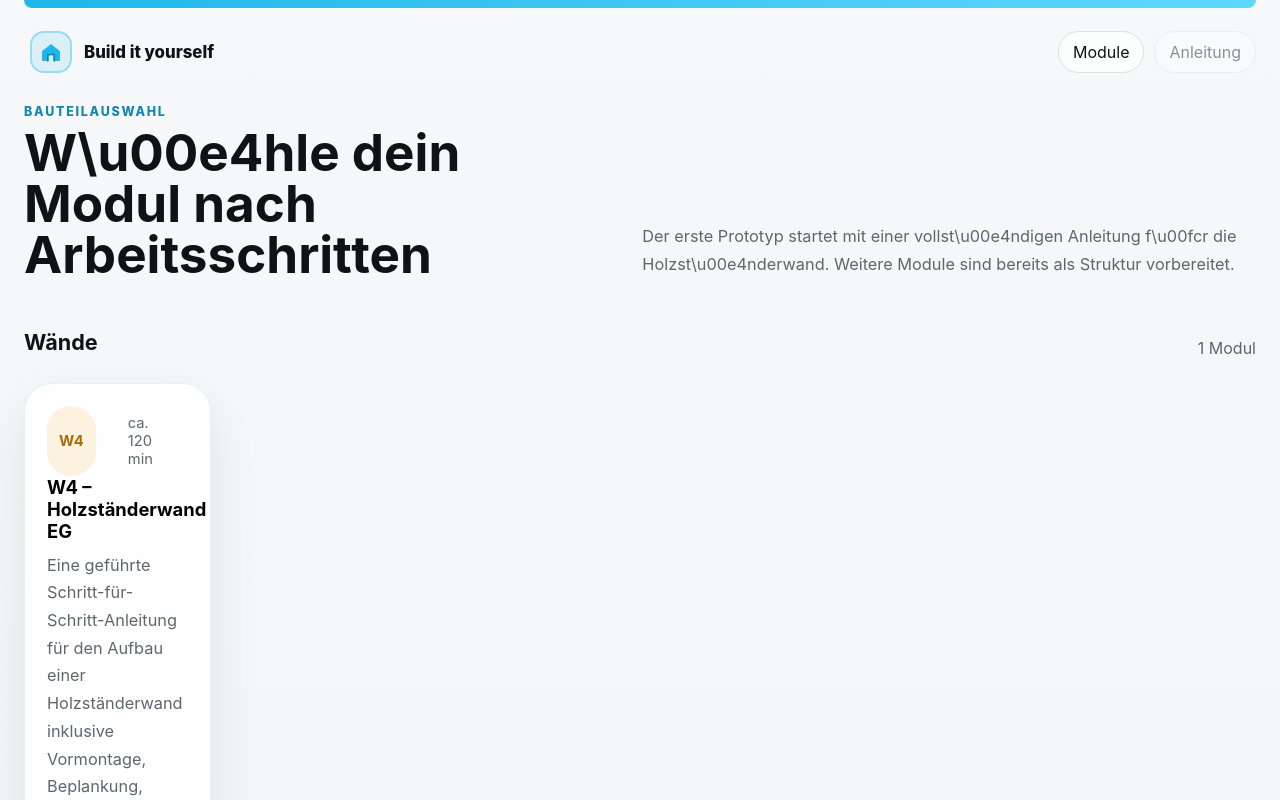
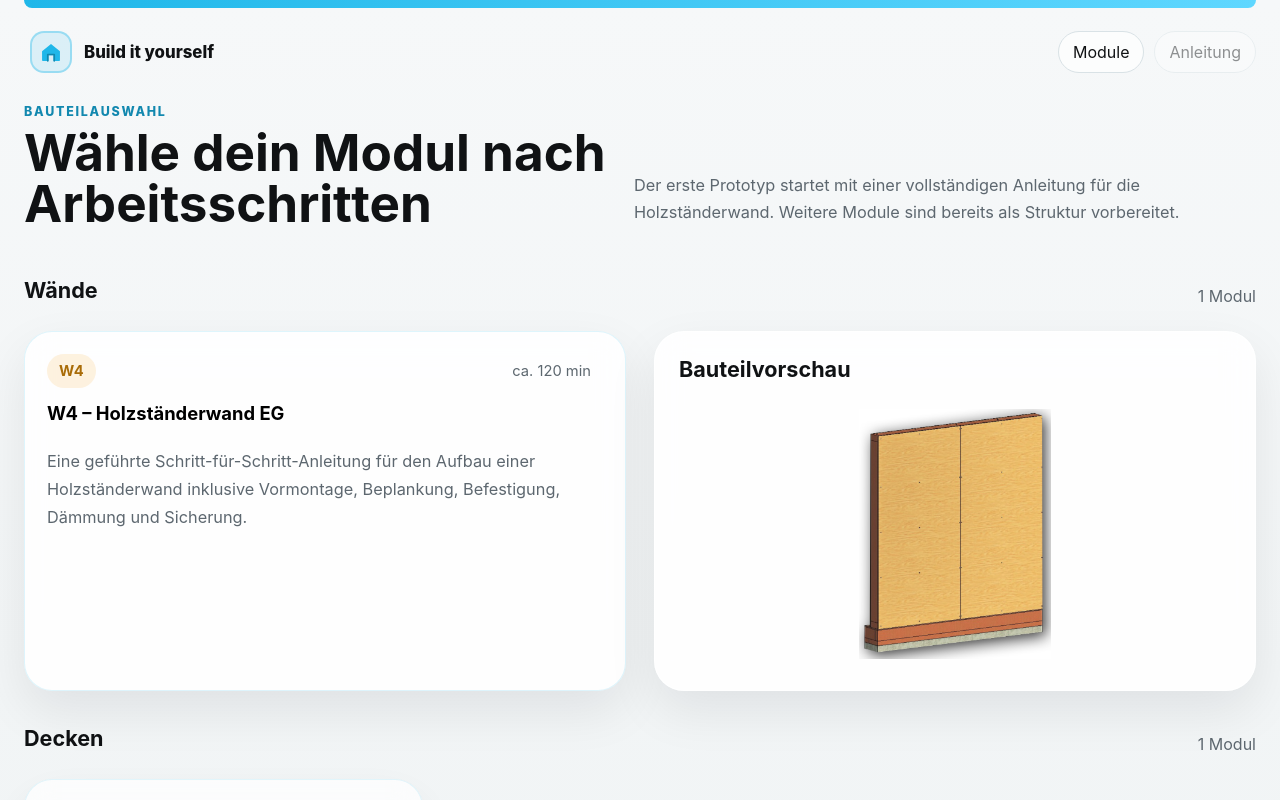
Before and after one commit to iFeelix95/build-it-yourself-app, a React (Vite) app: page / in a window 1280 px wide. Both pictures are taken after a click on the button "Module". Shown: the top 800 px of the page. Built offline with nearby package versions, Linux system fonts and the light colour scheme.

Commit message:
Add wall module preview and layout improvements

```diff
--- a/src/components/ModelViewer.jsx
+++ b/src/components/ModelViewer.jsx
@@ -3,7 +3,7 @@ export default function ModelViewer() {
     <div
       style={{
         width: '100%',
-        height: '220px',
+        height: '420px',
         background: '#ffffff',
         border: '2px solid #1fb7e9',
         borderRadius: '24px',
@@ -14,7 +14,7 @@ export default function ModelViewer() {
         fontSize: '24px',
       }}
     >
-      3D Viewer Placeholder
+      MODEL VIEWER TEST
     </div>
   )
 }
--- a/src/data/modules.js
+++ b/src/data/modules.js
@@ -1,12 +1,12 @@
 export const modules = [
   {
     id: 'w4',
-    title: 'Bauteil W4 \u2013 Holzst\u00e4nderwand EG',
-    shortTitle: 'W4 \u2013 Holzst\u00e4nderwand EG',
-    category: 'W\u00e4nde',
+    title: 'Bauteil W4 – Holzständerwand EG',
+    shortTitle: 'W4 – Holzständerwand EG',
+    category: 'Wände',
     duration: 'ca. 120 min',
     description:
-      'Eine gef\u00fchrte Schritt-f\u00fcr-Schritt-Anleitung f\u00fcr den Aufbau einer Holzst\u00e4nderwand inklusive Vormontage, Beplankung, Befestigung, D\u00e4mmung und Sicherung.',
+      'Eine geführte Schritt-für-Schritt-Anleitung für den Aufbau einer Holzständerwand inklusive Vormontage, Beplankung, Befestigung, Dämmung und Sicherung.',
     tools: [
       { name: 'Wasserwaage', icon: '/icons/wasserwaage.jpg' },
       { name: 'Leiter', icon: '/icons/leiter.jpg' },
@@ -18,24 +18,24 @@ export const modules = [
         name: 'Schraube',
         icon: '/icons/schraube_80_160.png',
         qty: 15,
-        price: '0,70 \u20ac',
-        total: '10,50 \u20ac',
+        price: '0,70 €',
+        total: '10,50 €',
       },
       {
         key: 'B',
-        name: 'St\u00e4nder',
+        name: 'Ständer',
         icon: '/icons/stuetze.png',
         qty: 5,
-        price: '23,17 \u20ac',
-        total: '115,85 \u20ac',
+        price: '23,17 €',
+        total: '115,85 €',
       },
       {
         key: 'C',
-        name: 'R\u00e4hm/Schwelle',
+        name: 'Rähm/Schwelle',
         icon: '/icons/balken.png',
         qty: 2,
-        price: '23,17 \u20ac',
-        total: '46,34 \u20ac',
+        price: '23,17 €',
+        total: '46,34 €',
         shopUrl:
           'https://www.holzland.de/p/konstruktionsvollholz-fichte-nsi-nicht-sichtbarer-einbau-c24/HL1634565/?itemId=7000537361&pmzr=10133',
       },
@@ -44,46 +44,46 @@ export const modules = [
         name: 'OSB-Platte',
         icon: '/icons/osb.png',
         qty: 4,
-        price: '26,97 \u20ac',
-        total: '107,88 \u20ac',
+        price: '26,97 €',
+        total: '107,88 €',
       },
       {
         key: 'E',
         name: 'Schraube',
         icon: '/icons/schraube_35_40.png',
         qty: 68,
-        price: '0,04 \u20ac',
-        total: '2,72 \u20ac',
+        price: '0,04 €',
+        total: '2,72 €',
       },
       {
         key: 'F',
         name: 'Zugverankerung',
         icon: '/icons/zugverankerung.png',
         qty: 1,
-        price: '7,42 \u20ac',
-        total: '7,42 \u20ac',
+        price: '7,42 €',
+        total: '7,42 €',
       },
       {
         key: 'G',
-        name: 'D\u00e4mmplatte',
+        name: 'Dämmplatte',
         icon: '/icons/daemmplatte.png',
         qty: 4,
-        price: '35,39 \u20ac',
-        total: '141,56 \u20ac',
+        price: '35,39 €',
+        total: '141,56 €',
       },
     ],
     steps: [
       {
         no: '01',
-        title: 'St\u00e4nderwand vormontieren',
+        title: 'Ständerwand vormontieren',
         time: '20 min bei 2 Personen',
         focus: 'Montage',
         text:
-          'Die f\u00fcnf St\u00e4nder werden zwischen Schwelle und R\u00e4hm liegend ausgerichtet. Halte das Achsma\u00df von 62,5 cm ein, richte alle St\u00e4nder rechtwinklig aus und setze pro Verbindungspunkt eine Schraube mittig in den St\u00e4nder.',
+          'Die fünf Ständer werden zwischen Schwelle und Rähm liegend ausgerichtet. Halte das Achsmaß von 62,5 cm ein, richte alle Ständer rechtwinklig aus und setze pro Verbindungspunkt eine Schraube mittig in den Ständer.',
         notes: [
-          'Abst\u00e4nde vor dem Verschrauben mit Zollstock oder Richtschnur pr\u00fcfen.',
-          'Schrauben leicht vorbohren oder sauber anrei\u00dfen.',
-          'Arbeitsfl\u00e4che bei Bedarf mit Zwingen fixieren.',
+          'Abstände vor dem Verschrauben mit Zollstock oder Richtschnur prüfen.',
+          'Schrauben leicht vorbohren oder sauber anreißen.',
+          'Arbeitsfläche bei Bedarf mit Zwingen fixieren.',
         ],
       },
       {
@@ -92,11 +92,11 @@ export const modules = [
         time: '20 min bei 2 Personen',
         focus: 'Beplankung',
         text:
-          'Die vorbereitete Wand wird mit zwei OSB-Platten beplankt. Beide Platten liegen sto\u00dffrei nebeneinander, der Sto\u00df liegt mittig auf einem St\u00e4nder. Die Verschraubung erfolgt im gleichm\u00e4\u00dfigen Raster.',
+          'Die vorbereitete Wand wird mit zwei OSB-Platten beplankt. Beide Platten liegen stoßfrei nebeneinander, der Stoß liegt mittig auf einem Ständer. Die Verschraubung erfolgt im gleichmäßigen Raster.',
         notes: [
           'Mindestens 13 mm Randabstand zur Plattenkante einhalten.',
-          'Platten b\u00fcndig zur Unterkante der Schwelle ausrichten.',
-          'St\u00e4nderlage vorzeichnen, damit jede Schraube sauber sitzt.',
+          'Platten bündig zur Unterkante der Schwelle ausrichten.',
+          'Ständerlage vorzeichnen, damit jede Schraube sauber sitzt.',
         ],
       },
       {
@@ -105,7 +105,7 @@ export const modules = [
         time: '10 min bei 2 Personen',
         focus: 'Positionierung',
         text:
-          'Die vormontierte Wand wird aufgerichtet und lotrecht an der Au\u00dfenkante des Bodens aufgestellt. Vor dem endg\u00fcltigen Verschrauben sollte die Wand provisorisch gesichert werden.',
+          'Die vormontierte Wand wird aufgerichtet und lotrecht an der Außenkante des Bodens aufgestellt. Vor dem endgültigen Verschrauben sollte die Wand provisorisch gesichert werden.',
         notes: [
           'Mit Wasserwaage oder Laser lotrecht ausrichten.',
           'Mit Helfer oder Zwinge fixieren, damit nichts verrutscht.',
@@ -117,60 +117,58 @@ export const modules = [
         time: '10 min bei 2 Personen',
         focus: 'Sicherung',
         text:
-          'Pro Wandfeld wird eine Schraube mittig durch die Schwelle in den Boden gesetzt. Anschlie\u00dfend wird die Zugverankerung am rechten Endst\u00e4nder verschraubt und zus\u00e4tzlich schr\u00e4g im Boden befestigt.',
+          'Pro Wandfeld wird eine Schraube mittig durch die Schwelle in den Boden gesetzt. Anschließend wird die Zugverankerung am rechten Endständer verschraubt und zusätzlich schräg im Boden befestigt.',
         notes: [
-          'Zugverankerung m\u00f6glichst nah an der Ecke montieren.',
-          'Sitz und Lot nach dem Verschrauben erneut pr\u00fcfen.',
+          'Zugverankerung möglichst nah an der Ecke montieren.',
+          'Sitz und Lot nach dem Verschrauben erneut prüfen.',
         ],
       },
       {
         no: '05',
-        title: 'D\u00e4mmung einlegen',
+        title: 'Dämmung einlegen',
         time: '20 min bei 2 Personen',
         focus: 'Ausbau',
         text:
-          'Die Hohlr\u00e4ume zwischen den St\u00e4ndern werden mit D\u00e4mmplatten spannungsfrei, aber formschl\u00fcssig ausgef\u00fcllt. Gleichzeitig bleibt Raum f\u00fcr Elektro, Wasser oder Heizungsinstallationen.',
+          'Die Hohlräume zwischen den Ständern werden mit Dämmplatten spannungsfrei, aber formschlüssig ausgefüllt. Gleichzeitig bleibt Raum für Elektro, Wasser oder Heizungsinstallationen.',
         notes: [
-          'Ohne Hohlr\u00e4ume oder Fugen arbeiten.',
-          'Installationen fr\u00fchzeitig mitdenken.',
+          'Ohne Hohlräume oder Fugen arbeiten.',
+          'Installationen frühzeitig mitdenken.',
         ],
       },
       {
         no: '06',
-        title: 'Wandr\u00fcckseite beplanken und sichern',
+        title: 'Wandrückseite beplanken und sichern',
         time: '20 min bei 2 Personen',
         focus: 'Abschluss',
         text:
-          'Zum Abschluss wird die R\u00fcckseite analog zur Vorderseite mit zwei OSB-Platten beplankt. Wenn die Wand noch freisteht, muss sie tempor\u00e4r abgest\u00fctzt werden.',
+          'Zum Abschluss wird die Rückseite analog zur Vorderseite mit zwei OSB-Platten beplankt. Wenn die Wand noch freisteht, muss sie temporär abgestützt werden.',
         notes: [
-          'Schr\u00e4gst\u00fctzen oder eine tempor\u00e4re Aussteifung vorsehen.',
-          'Bis zur vollst\u00e4ndigen Verbindung mit angrenzenden Bauteilen sichern.',
+          'Schrägstützen oder eine temporäre Aussteifung vorsehen.',
+          'Bis zur vollständigen Verbindung mit angrenzenden Bauteilen sichern.',
         ],
       },
     ],
   },
   {
     id: 'd1',
-    title: 'Bauteil D1 \u2013 Deckenmodul',
-    shortTitle: 'D1 \u2013 Deckenmodul',
+    title: 'Bauteil D1 – Deckenmodul',
+    shortTitle: 'D1 – Deckenmodul',
     category: 'Decken',
     duration: 'folgt',
     placeholder: true,
-    description:
-      'Platzhalter f\u00fcr weitere Module. Hier kann sp\u00e4ter das n\u00e4chste Bauteil erg\u00e4nzt werden.',
+    description: 'Platzhalter für weitere Module. Hier kann später das nächste Bauteil ergänzt werden.',
     steps: [],
     materials: [],
     tools: [],
   },
   {
     id: 'r1',
-    title: 'Bauteil R1 \u2013 Dachelement',
-    shortTitle: 'R1 \u2013 Dachelement',
+    title: 'Bauteil R1 – Dachelement',
+    shortTitle: 'R1 – Dachelement',
     category: 'Dach',
     duration: 'folgt',
     placeholder: true,
-    description:
-      'Platzhalter f\u00fcr weitere Module. Die Struktur ist bereits vorbereitet.',
+    description: 'Platzhalter für weitere Module. Die Struktur ist bereits vorbereitet.',
     steps: [],
     materials: [],
     tools: [],
--- a/src/pages/MenuPage.jsx
+++ b/src/pages/MenuPage.jsx
@@ -12,50 +12,118 @@ export default function MenuPage({ onOpenModule }) {
       <div className="section-header">
         <div>
           <p className="eyebrow">Bauteilauswahl</p>
-          <h2>W\u00e4hle dein Modul nach Arbeitsschritten</h2>
+          <h2>Wähle dein Modul nach Arbeitsschritten</h2>
         </div>
         <p className="section-copy">
-          Der erste Prototyp startet mit einer vollst\u00e4ndigen Anleitung f\u00fcr die Holzst\u00e4nderwand. Weitere
+          Der erste Prototyp startet mit einer vollständigen Anleitung für die Holzständerwand. Weitere
           Module sind bereits als Struktur vorbereitet.
         </p>
       </div>
 
-      {Object.entries(groupedModules).map(([category, items]) => (
+      {Object.entries(groupedModules).map(([category, items]) => {
+        const isWallSection = category === 'Wände'
+
+        return (
           <div key={category} className="category-block">
             <div className="category-head">
               <h3>{category}</h3>
               <span>{items.length} Modul{items.length > 1 ? 'e' : ''}</span>
             </div>
-          <div style={{ display: 'grid', gridTemplateColumns: '1fr 1fr', gap: '40px', alignItems: 'start' }}>
-            <div className="module-grid">
-              {items.map((module) => (
+            <div
+              style={{
+                display: 'grid',
+                gridTemplateColumns: isWallSection ? 'minmax(0, 1fr) minmax(0, 1fr)' : '1fr',
+                gap: isWallSection ? '28px' : '32px',
+                alignItems: 'stretch',
+              }}
+            >
+              <div
+                className="module-grid"
+                style={isWallSection ? { gridTemplateColumns: '1fr' } : undefined}
+              >
+                {items.map((module) => {
+                  const isWallModule = isWallSection && module.id === 'w4'
+
+                  return (
                     <button
                       key={module.id}
                       className={`module-card ${module.placeholder ? 'module-card--muted' : ''}`}
                       onClick={() => onOpenModule(module)}
+                      style={
+                        isWallModule
+                          ? {
+                              minHeight: '360px',
+                              height: '100%',
+                              display: 'flex',
+                              flexDirection: 'column',
+                              alignItems: 'stretch',
+                              justifyContent: 'flex-start',
+                              gap: '14px',
+                            }
+                          : undefined
+                      }
                     >
                       <div className="module-card-top">
                         <span className="module-tag">{module.id.toUpperCase()}</span>
                         <span className="module-duration">{module.duration}</span>
                       </div>
                       <h4>{module.shortTitle}</h4>
-                  <p>{module.description}</p>
+                      <p style={isWallModule ? { marginBottom: 0, flex: 1 } : undefined}>
+                        {module.description}
+                      </p>
                       {module.placeholder ? (
                         <span className="ghost-chip">In Vorbereitung</span>
-                  ) : (
+                      ) : module.id !== 'w4' ? (
                         <div className="step-preview">
                           {module.steps.slice(0, 4).map((step) => (
                             <span key={step.no}>{step.no}</span>
                           ))}
-                      <span>{'\u2026'}</span>
+                          <span>…</span>
                         </div>
+                      ) : null}
+                    </button>
+                  )
+                })}
+              </div>
+              {isWallSection && (
+                <article
+                  className="overview-card"
+                  style={{
+                    minHeight: '360px',
+                    height: '100%',
+                    display: 'flex',
+                    flexDirection: 'column',
+                  }}
+                >
+                  <h3>Bauteilvorschau</h3>
+                  <div
+                    style={{
+                      flex: 1,
+                      display: 'grid',
+                      placeItems: 'center',
+                      padding: '8px 0 0',
+                    }}
+                  >
+                    <img
+                      src="/images/w4_holzstaenderwand_eg.png"
+                      alt="Vorschau des Moduls W4"
+                      style={{
+                        width: '100%',
+                        maxWidth: '280px',
+                        maxHeight: '250px',
+                        height: 'auto',
+                        objectFit: 'contain',
+                        display: 'block',
+                        margin: '0 auto',
+                      }}
+                    />
+                  </div>
+                </article>
               )}
-                </button>
-              ))}
             </div>
           </div>
-        </div>
-      ))}
+        )
+      })}
     </section>
   )
 }
```
Also changed, not shown: src/pages/LandingPage.jsx (+4 -7 lines), public/images/w4_holzstaenderwand_eg.png (added). Lines whose indentation alone changed are shown as unchanged.
